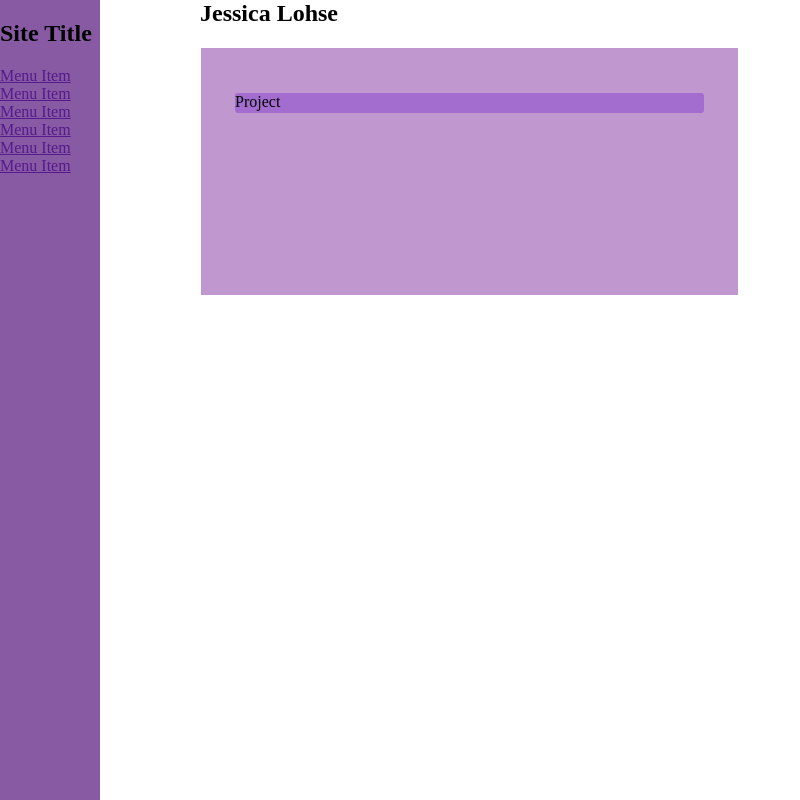
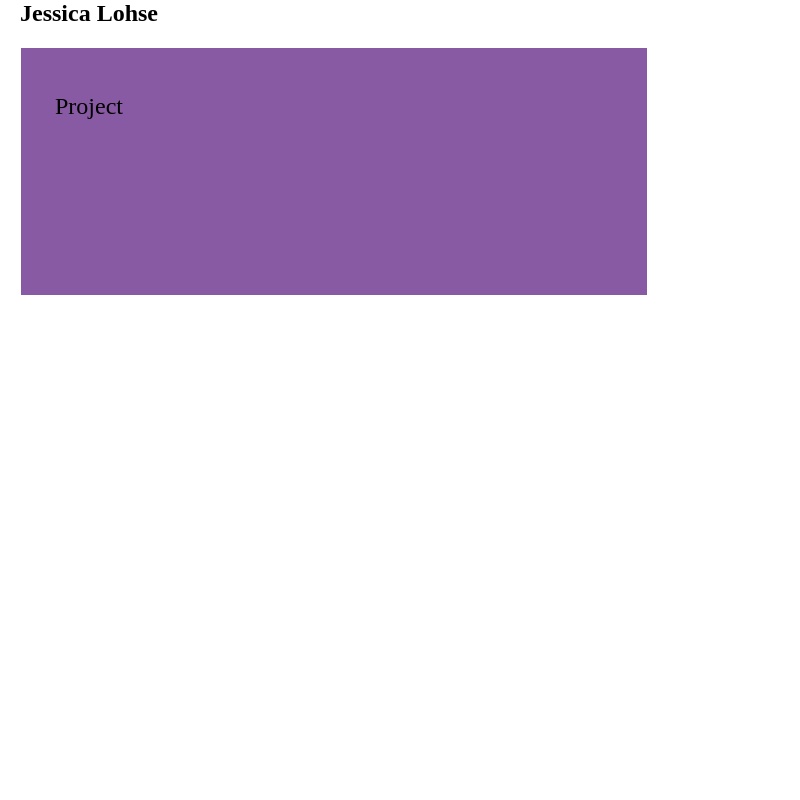
Before and after one commit to jalohse/.github.io, a PHP site: page / in a window 1280 px wide. Shown: the whole page, without its empty margins (0-800 px from the left). Run offline with PHP 8.4, Linux system fonts and the light colour scheme.

Commit message:
Removed side bar because what would I put there?

```diff
--- a/css/style.css
+++ b/css/style.css
@@ -11,7 +11,7 @@ nav {
 }
 
 .content {
-  padding-left: 200px;
+  padding-left: 20px;
   /*padding-left:230px;
   padding-right: 30px;
   padding-top:30px;*/
@@ -22,7 +22,7 @@ nav {
 	float:left;
 	width:49.7%;
 	height:247px;
-	background:#c098cf;
+	background:#885AA3;
 	margin: 1px ;
 	position:relative;
 }
@@ -35,6 +35,7 @@ nav {
 	width:100%;
 	height:60px;
 	overflow:hidden;
+	font-size:24px;
 	-webkit-transition: all 400ms cubic-bezier(0,.93,.33,.99) 120ms;
 	   -moz-transition: all 400ms cubic-bezier(0,.93,.33,.99) 120ms;
 	    -ms-transition: all 400ms cubic-bezier(0,.93,.33,.99) 120ms;
@@ -56,7 +57,7 @@ nav {
 	top:18px;
 }
 #content-overay{
-	background:#7a735e;
+	background:#885AA3;
 	opacity:0;
 	position:absolute;
 	top:0;
@@ -84,10 +85,10 @@ nav {
 }
 
 .tile-clone.animate{
-	width:100%;
-	height:746px;
-	margin-top:-1px;
-	margin-left:-1px;
+	width:75%;
+	height:350px;
+	margin-top:40px;
+	margin-left:50px;
 	-webkit-transition: all 400ms cubic-bezier(0,.93,.33,.99);
 	   -moz-transition: all 400ms cubic-bezier(0,.93,.33,.99);
 	    -ms-transition: all 400ms cubic-bezier(0,.93,.33,.99);
@@ -117,7 +118,7 @@ nav {
 	display:none;
 }
 .bar{
-	background:#a36dd0;
+	/* background:#a36dd0; */
 	height:20px;
 	margin:15px 34px;
 	border-radius:3px;
@@ -140,7 +141,7 @@ nav {
 		    transition: all 400ms cubic-bezier(0,.93,.33,.99) 120ms;
 }
 .shortline span{
-	background:#a36dd0;
+	/* background:#a36dd0; */
 	display:block;
 	height:75px;
 	margin:12px 34px;
@@ -156,7 +157,7 @@ nav {
 	cursor:pointer;
 }
 .cx, .cy{
-	background:#e6ba35;
+	background:#a36dd0;
 	position:absolute;
 	width:0px;
 	top:15px;
@@ -233,7 +234,7 @@ nav {
 }
 #clone-content .headline,
 #clone-content .text p{
-	background:#f4d151;
+	/* background:#a36dd0; */
 	height:40px;
 	border-radius:3px;
 }
--- a/index.html
+++ b/index.html
@@ -6,15 +6,6 @@
 		<script type="text/javascript" src="animation.js"></script>
 	</head>
 	<body>
-		<nav>
-			<h1>Site Title</h1>
-			<a href=""> Menu Item</a>
-			<a href="">Menu Item</a>
-			<a href="">Menu Item</a>
-			<a href="">Menu Item</a>
-			<a href="">Menu Item</a>
-			<a href="">Menu Item</a>
-		</nav>
 		<div class="content">
 			<h2>Jessica Lohse</h2>
 			<div class="tile">
@@ -38,20 +29,6 @@
 
 		            <div class="text">
 		            	<p></p>
-		                <p></p>
-		                <p></p>
-		                <p></p>
-		                <p></p>
-		                <p></p>
-		                <p></p>
-		                <p></p>
-		                <p></p>
-		                <p></p>
-		                <p></p>
-		                <p></p>
-		                <p></p>
-		                <p></p>
-		                <p></p>
 		                <p class="small"></p>
 		            </div>
 			   </div>
```
